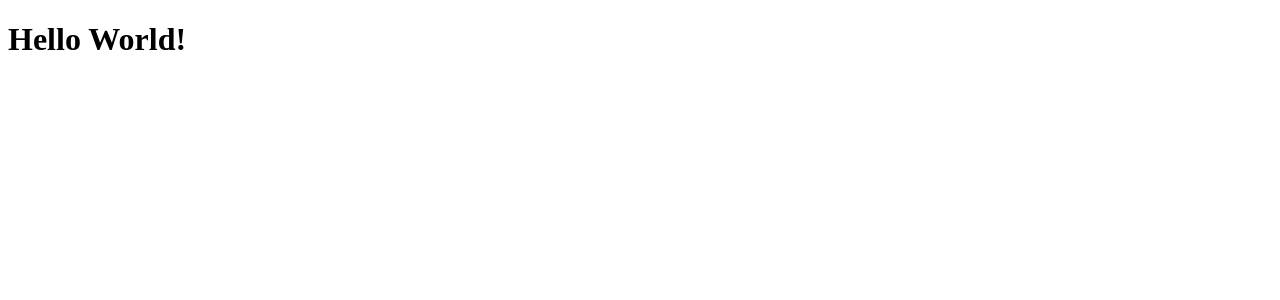
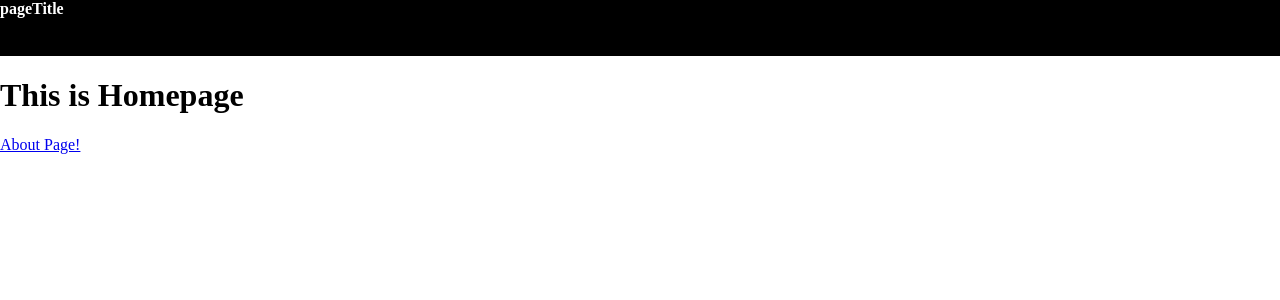
Before and after one commit to amarjotbrar/my-portfolio, a Next.js app: page / in a window 1280 px wide. Shown: the top 300 px of the page. Built offline with nearby package versions, Linux system fonts and the light colour scheme.

Commit message:
added navbar, two sample pages

```diff
--- /dev/null
+++ b/app/_components/Header/Header.module.scss
@@ -0,0 +1,11 @@
+.header-container{
+    height: 56px;
+    width: 100vw;
+    position: fixed;
+    background-color: black;
+
+    .page-title{
+        color: white;
+        margin: auto;
+    }
+}
--- /dev/null
+++ b/app/_components/Header/Header.tsx
@@ -0,0 +1,24 @@
+//modules
+import React from 'react'
+import classNames from "classnames/bind";
+
+//typings
+import { HeaderProps } from './types';
+
+//styles
+import style from "./Header.module.scss";
+
+const cx = classNames.bind(style);
+
+const Header = (props: HeaderProps) => {
+  const { title } = props;
+  return (
+      <>
+      <nav className={cx('header-container')}>
+        <h4 className={cx('page-title')}>{title}</h4>
+      </nav>
+      </>
+  )
+}
+
+export default Header
--- /dev/null
+++ b/app/_components/Header/types.d.ts
@@ -0,0 +1,3 @@
+export type HeaderProps = {
+    title: string;
+}
--- /dev/null
+++ b/app/golobalStyles.module.scss
@@ -0,0 +1,7 @@
+.body{
+    margin: auto;
+    .body-content{
+        padding-top: 56px;
+        height: calc(100vh - 56px);
+    }
+}
--- a/app/layout.tsx
+++ b/app/layout.tsx
@@ -1,12 +1,25 @@
+//modules
 import React from 'react';
+import classNames from 'classnames/bind';
+
+//components
+import Header from './_components/Header/Header';
+
+//typings
 import { RootLayoutProps } from "./typings";
+
+//styles
+import style from './golobalStyles.module.scss'
+
+const cx = classNames.bind(style);
 
 const RootLayout = (props: RootLayoutProps) => {
     const { children } = props;
     return (
         <html>
-            <body>
-                {children}
+            <body className={cx('body')}>
+                <Header title="pageTitle" />
+                <div className={cx('body-content')}>{children}</div>
             </body>
         </html>
     )
--- a/app/page.tsx
+++ b/app/page.tsx
@@ -1,7 +1,12 @@
-'use client';
+//modules
+import Link from "next/link";
+
 const HomePage = () => {
     return (
-        <h1>Hello World!</h1>
+        <>
+            <h1>This is Homepage</h1>
+            <Link href={'/about'}>About Page!</Link>
+        </>
     )
 }
 
--- a/package.json
+++ b/package.json
@@ -6,10 +6,12 @@
     "lint": "next lint"
   },
   "dependencies": {
+    "classnames": "^2.5.1",
     "next": "^14.2.4",
     "prettier": "^3.3.2",
     "react": "^18.3.1",
-    "react-dom": "^18.3.1"
+    "react-dom": "^18.3.1",
+    "sass": "^1.77.6"
   },
   "devDependencies": {
     "@types/node": "20.14.9",
```
Also changed, not shown: app/about/page.tsx (added, +14 -0 lines).
